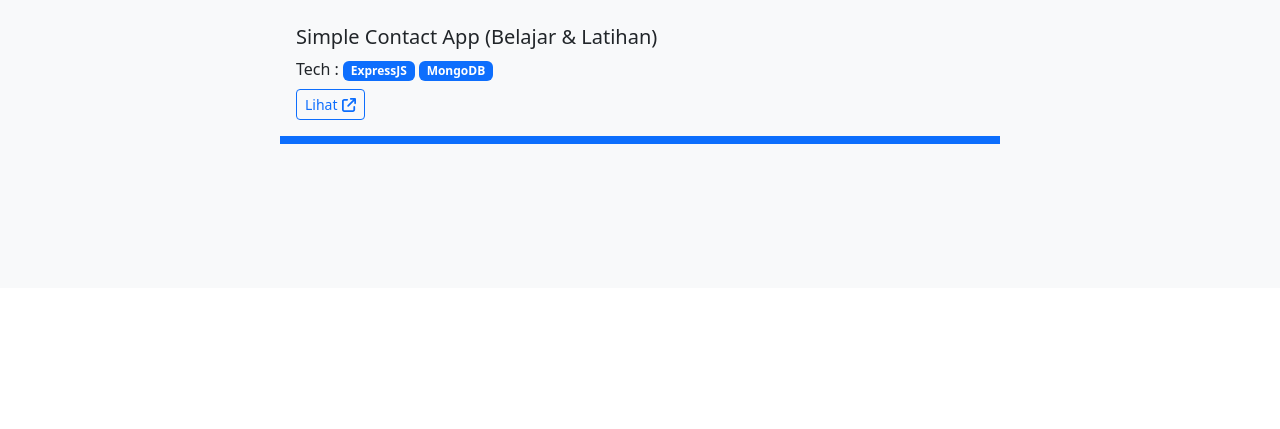
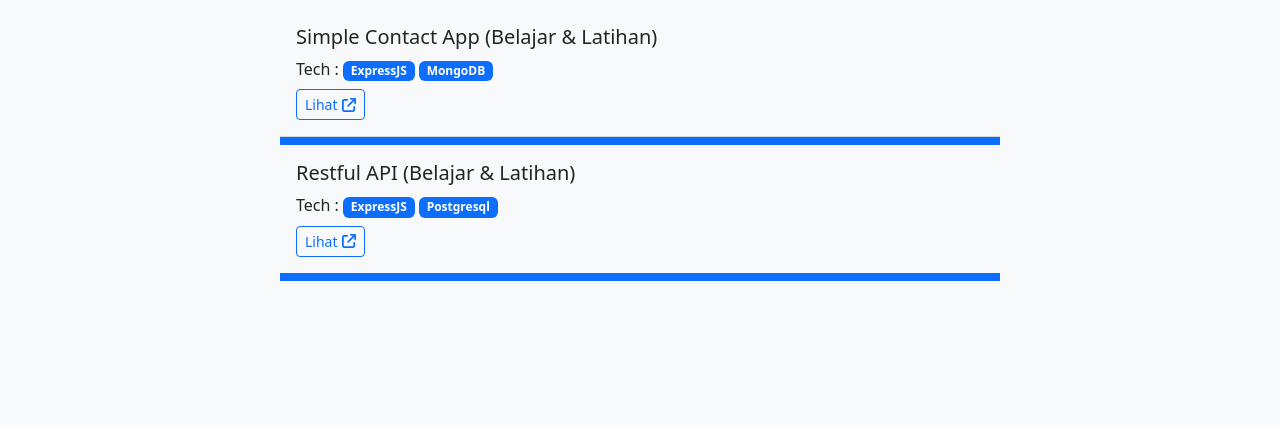
Before and after one commit to ilmandwidev/ilmandwidev.github.io, a plain HTML site: page index.html in a window 1280 px wide. Shown: the part 852-1281 px from the top of the page. Drawn offline with nearby package versions, Linux system fonts and the light colour scheme.

Commit message:
tambah portofolio

```diff
--- a/index.html
+++ b/index.html
@@ -55,10 +55,15 @@
                             <hr class="solid w-25 my-2 text-dark">
                         </div>
                         <ul class="list-group list-group-flush bg-primary">
-                            <li class="list-group-item pb-3 mb-2 bg-light">
+                            <li class="list-group-item pb-3 mb-2 bg-light ">
                                 <h5>Simple Contact App (Belajar & Latihan)</h5>
                                 <p class="mb-2">Tech : <span class="badge bg-primary text-white">ExpressJS</span> <span class="badge bg-primary text-white">MongoDB</span></p>
                                 <a class="btn btn-outline-primary btn-sm" href="https://quaint-jodhpurs-jay.cyclic.cloud/" target="_blank">Lihat<i class="fa-solid fa-arrow-up-right-from-square ms-1"></i></a>
+                            </li>
+                            <li class="list-group-item pb-3 mb-2 bg-light pt-3">
+                                <h5>Restful API (Belajar & Latihan)</h5>
+                                <p class="mb-2">Tech : <span class="badge bg-primary text-white">ExpressJS</span> <span class="badge bg-primary text-white">Postgresql</span></p>
+                                <a class="btn btn-outline-primary btn-sm" href="https://restful-api.adaptable.app/" target="_blank">Lihat<i class="fa-solid fa-arrow-up-right-from-square ms-1"></i></a>
                             </li>
 
 
```
